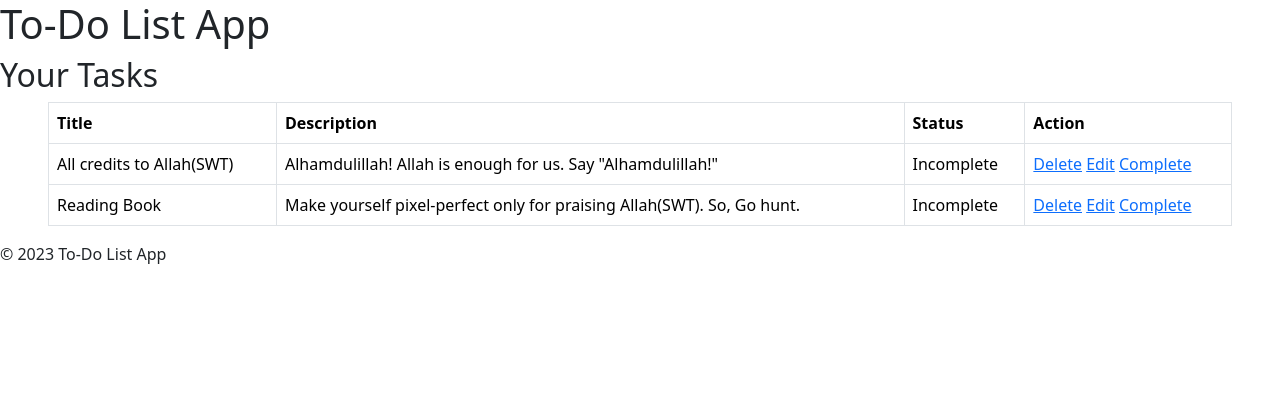
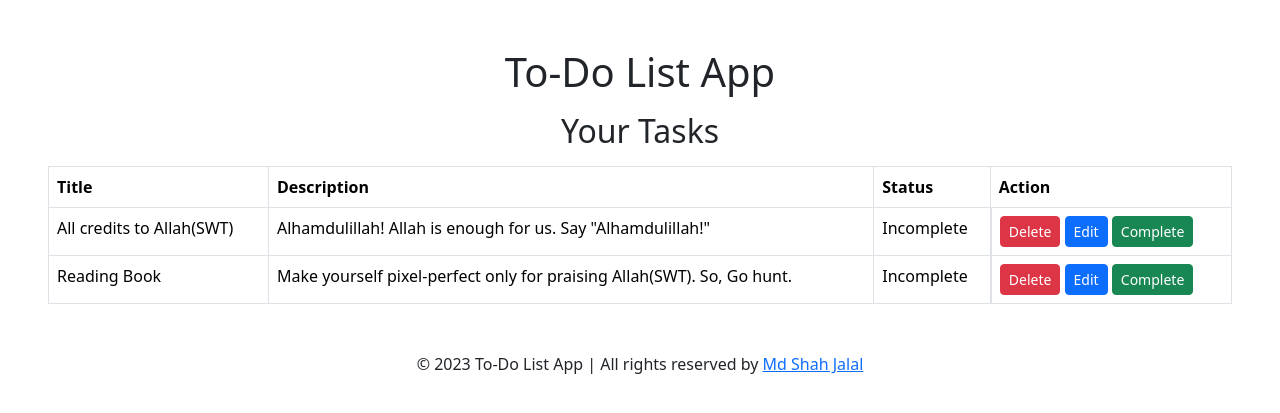
Before and after one commit to ProgrammerShahJalal/todoapp, a Django app: page / in a window 1280 px wide. Shown: the top 413 px of the page. Run offline with Django 4.2, Linux system fonts and the light colour scheme; data comes from the database, SQL or seed files in the repository.

Commit message:
optimise

```diff
--- a/todoapp/templates/base.html
+++ b/todoapp/templates/base.html
@@ -8,16 +8,16 @@
     <link href="https://cdn.jsdelivr.net/npm/bootstrap@5.3.1/dist/css/bootstrap.min.css" rel="stylesheet" integrity="sha384-4bw+/aepP/YC94hEpVNVgiZdgIC5+VKNBQNGCHeKRQN+PtmoHDEXuppvnDJzQIu9" crossorigin="anonymous">
 </head>
 <body>
-    <header>
-        <h1>To-Do List App</h1>
+    <header class="mt-5">
+        <h1 class="text-center">To-Do List App</h1>
     </header>
 
     <div class="content">
         {% block content %}{% endblock %}
     </div>
 
-    <footer>
-        <p>&copy; 2023 To-Do List App</p>
+    <footer class="text-center mt-5">
+        <p>&copy; 2023 To-Do List App | All rights reserved by <a target=”_blank” href="https://www.linkedin.com/in/ProgrammerShahJalal/">Md Shah Jalal</a></p>
     </footer>
 
 
--- a/todoapp/templates/show_tasks.html
+++ b/todoapp/templates/show_tasks.html
@@ -1,7 +1,7 @@
 {% extends 'base.html' %}
 
 {% block content %}
-<h2>Your Tasks</h2>
+<h2 class="text-center my-3">Your Tasks</h2>
 {% if tasks %}
 <div class="px-5">
     <table class="table table-bordered">
@@ -25,10 +25,10 @@
                     Incomplete
                 {% endif %}
             </td>
-            <td>
-                <a href="{% url 'delete_task' task.id %}">Delete</a>
-                <a href="{% url 'edit_task' task.id %}">Edit</a>
-                <a href="{% url 'complete_task' task.id %}">Complete</a>
+            <td class="d-grid gap-2 d-md-block">
+                <a class="btn btn-sm btn-danger" href="{% url 'delete_task' task.id %}">Delete</a>
+                <a class="btn btn-sm btn-primary" href="{% url 'edit_task' task.id %}">Edit</a>
+                <a class="btn btn-sm btn-success" href="{% url 'complete_task' task.id %}">Complete</a>
             </td>
           </tr>
           {% endfor %}
```
